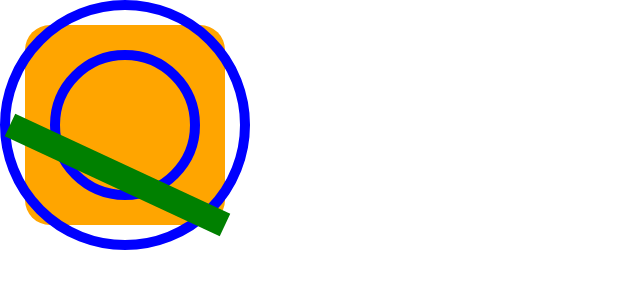
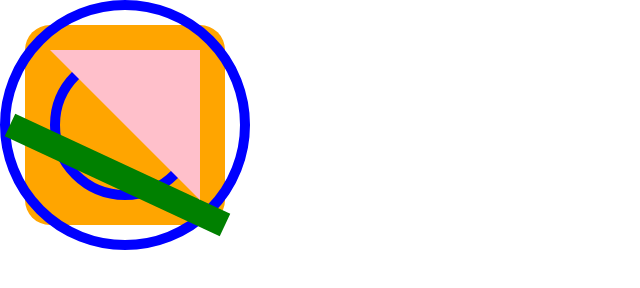
Before and after one commit to Clayakn/svg-example, a plain HTML site: page index.html in a window 1280 px wide. Shown: the whole page, without its empty margins (0-640 px from the left). Drawn offline with Linux system fonts and the light colour scheme.

Commit message:
Add polygon

```diff
--- a/index.html
+++ b/index.html
@@ -26,7 +26,12 @@
             <circle r="120" cx="125" cy="125" fill="none" stroke="blue" stroke-width="10"/>
             <circle r="70" cx="125" cy="125" fill="none" stroke="blue" stroke-width="10" />
 
+            <!-- Line -->
             <line x1="10" y1="125" x2="225" y2="225" stroke="green" stroke-width="25"/>
+
+            <!-- Polygon -->
+            <!-- points can create has many corners/points for a shape to be created-->
+            <polygon fill="pink" points="50,50 200,50 200,200"/>
 
         </svg>
     </body>
```
